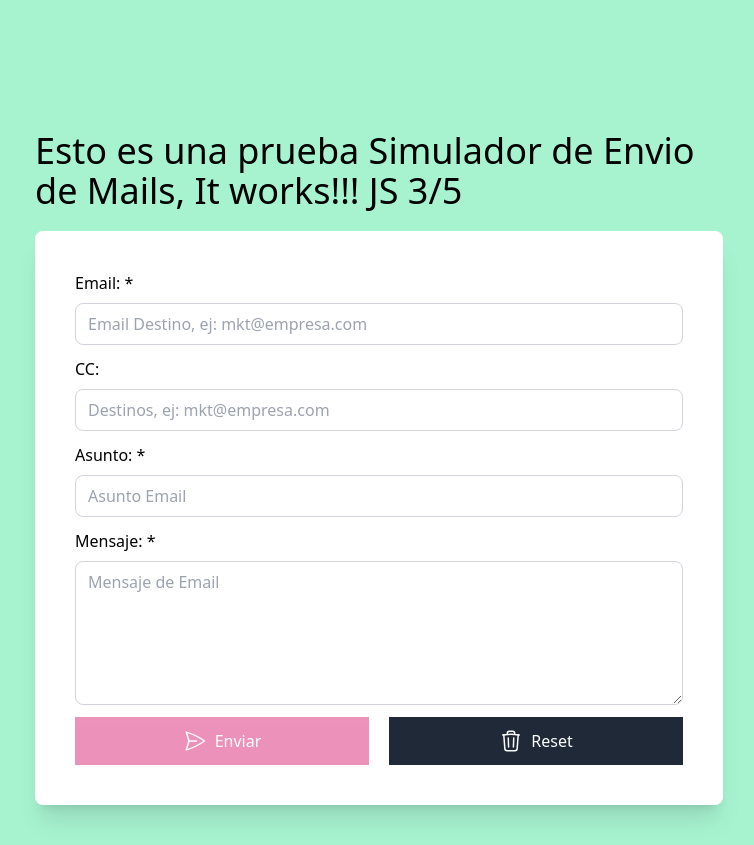
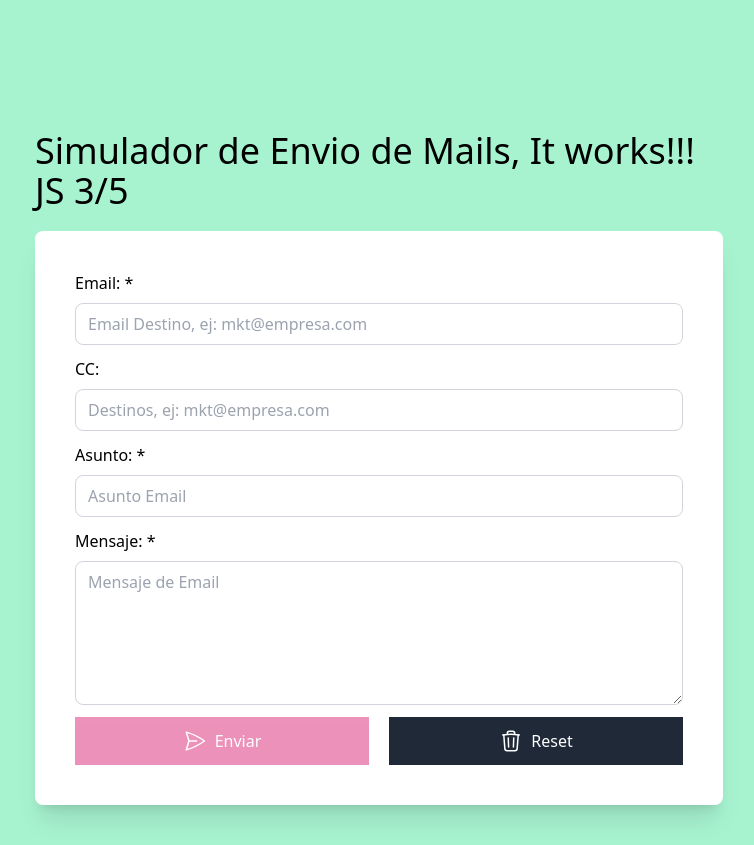
Before and after one commit to KennethTaipe06/BasicJavaScriptApp3, a website: page index.html in a window 1280 px wide. Shown: the part 37-882 px from the top of the page, without its empty margins (261-1015 px from the left). Drawn offline with nearby package versions, Linux system fonts and the light colour scheme.

Commit message:
Update index.html

```diff
--- a/index.html
+++ b/index.html
@@ -13,7 +13,7 @@
 
 <body class="min-h-screen bg-emerald-200">
     <div class="max-w-3xl mx-auto p-10">
-        <h1 class="text-4xl text-gray pt-32">Esto es una prueba Simulador de Envio de Mails, It works!!! JS 3/5</h1>
+        <h1 class="text-4xl text-gray pt-32">Simulador de Envio de Mails, It works!!! JS 3/5</h1>
         <div class="bg-white rounded-lg shadow-xl p-10 mt-5">
             <form id="formulario" class="space-y-3">
                 <div class="flex flex-col space-y-2">
```
